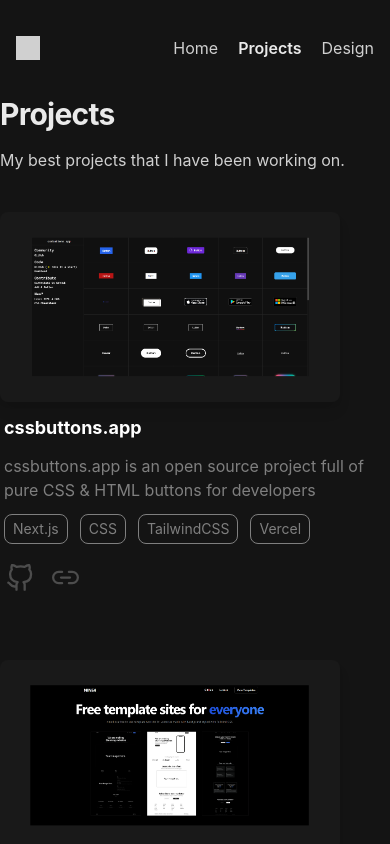
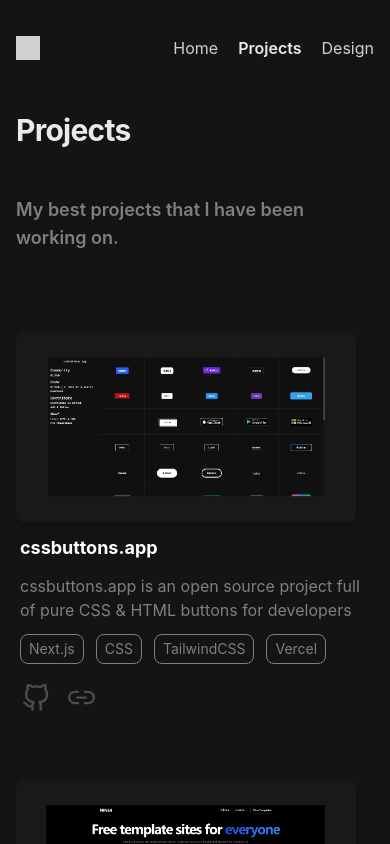
Before and after one commit to r1/jacklatimer.dev, a Next.js app: page /projects in a window 390 px wide. Shown: the top 844 px of the page. Built offline with nearby package versions, Linux system fonts and the light colour scheme; what @tailwindcss/typography would draw is missing.

Commit message:
done(/projects): fixed padding and text

```diff
--- a/pages/projects.tsx
+++ b/pages/projects.tsx
@@ -24,13 +24,13 @@ export default function project() {
       <Header />
       <div className="flex flex-col items-start justify-center max-w-2xl mx-auto mb-16">
         <section id="projects">
-          <h3 className="mb-4 text-3xl font-bold tracking-tight md:text-5xl text-gray-200">
+          <h3 className="mb-4 text-3xl font-bold tracking-tight md:text-5xl text-gray-200 p-4 md:p-4 lg:p-0">
             Projects
           </h3>
-          <h2 className="mb-10 text-gray-400">
+          <h2 className="text-gray-500 mb-12 text-lg font-semibold p-4 md:p-4 lg:p-0">
             My best projects that I have been working on.
           </h2>
-          <div className="my-5 space-y-14">
+          <div className="my-5 space-y-14 p-4 md:p-4 lg:p-0">
             {Projects.map((project, index) => (
               <article
                 className="flex flex-wrap md:justify-between md:items-center"
```
